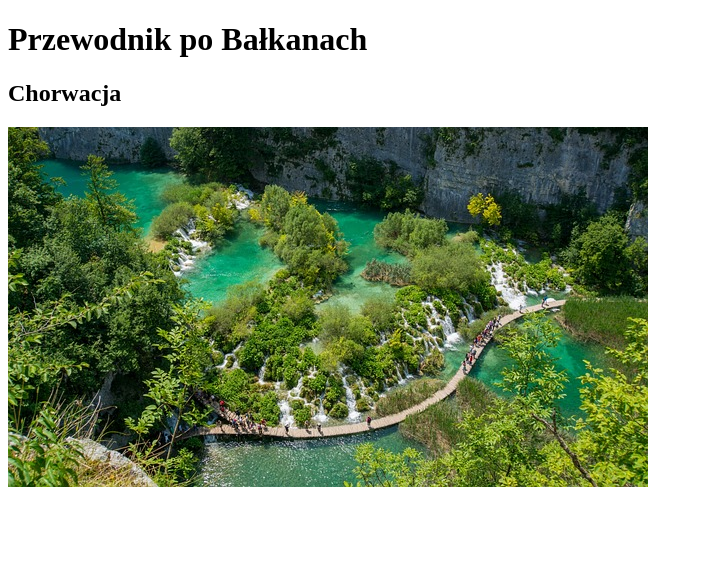
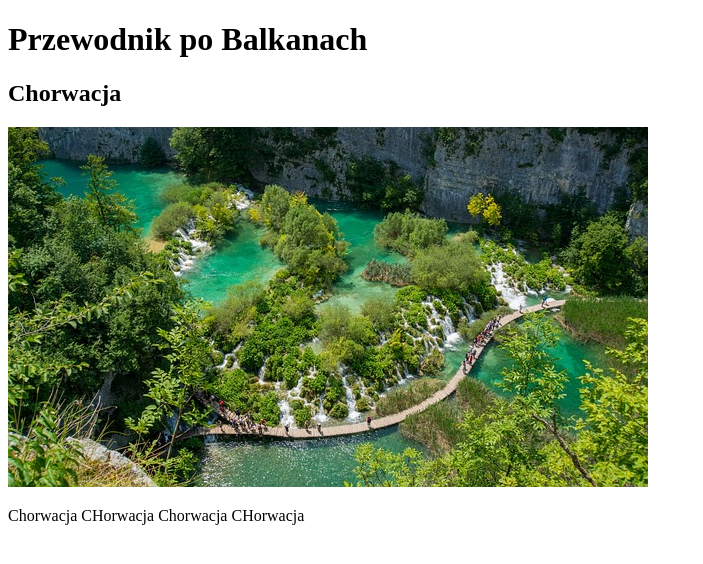
Before and after one commit to Grzywaaa/projekt_INLN3_BS, a plain HTML site: page index.html in a window 1280 px wide. Shown: the whole page, without its empty margins (0-703 px from the left). Drawn offline with Linux system fonts and the light colour scheme.

Commit message:
plik index.html i chorwacja

```diff
--- a/index.html
+++ b/index.html
@@ -6,10 +6,11 @@
     <title>Document</title>
 </head>
 <body>
-    <h1>Przewodnik po Bałkanach</h1>
+    <h1>Przewodnik po Balkanach</h1>
     <section class="chorwacja">
         <h2>Chorwacja</h2>
         <img src="chorwacja.jpg" alt="">
+        <p>Chorwacja CHorwacja Chorwacja CHorwacja</p>
     </section>
 </body>
 </html>
```
